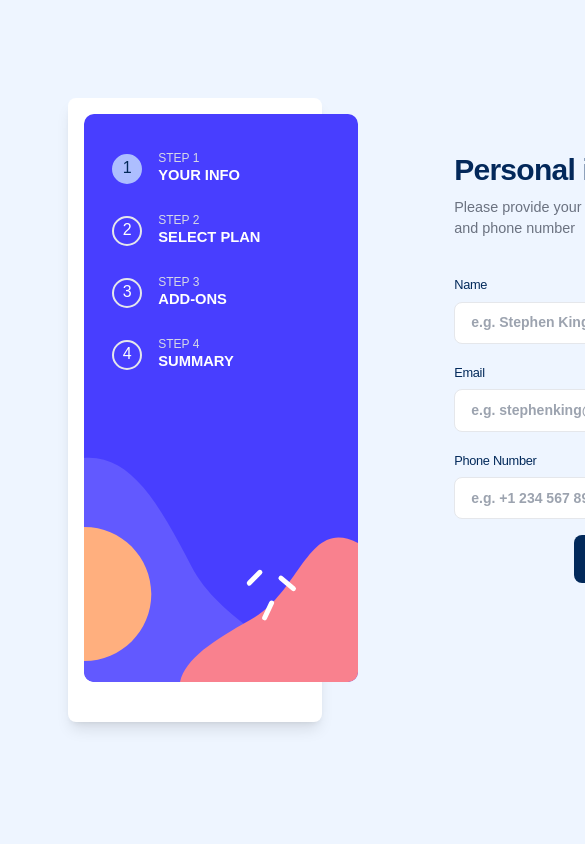
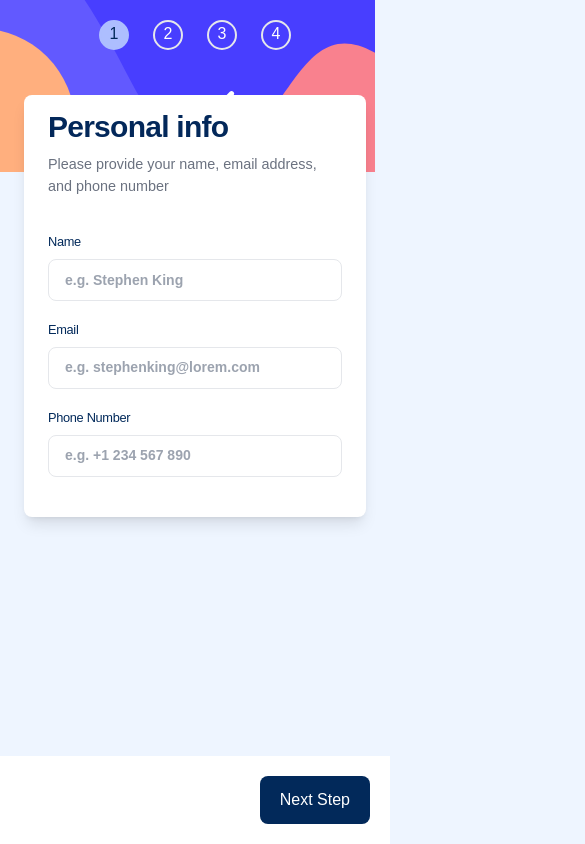
Before and after one commit to DOCSPLOIT/fm_multi_step_form, a React (Vite) app: page / in a window 390 px wide. Shown: the top 844 px of the page, 585 px wide, since content can reach past the window. Built offline with nearby package versions, Linux system fonts and the light colour scheme.

Commit message:
project finished

```diff
--- a/src/App.tsx
+++ b/src/App.tsx
@@ -7,8 +7,8 @@ import Stepper from './components/Stepper/Stepper'
 import './index.css'
 
 export default function App() {
-  return <div className='min-h-screen w-screen pt-12'>
-    <div className=' m-auto w-[65vw] rounded-lg mt-[3.1rem] min-h-[74vh] p-4 bg-white shadow-lg'>
+  return <div className='md:min-h-screen md:w-screen md:pt-12'>
+    <div className=' m-auto md:w-[65vw] rounded-lg md:mt-[3.1rem] md:min-h-[74vh] md:p-4 md:bg-white md:shadow-lg'>
       <Form>
         <Stepper heads={["Your Info", "Select Plan", "ADD-ONS","Summary"]} >
           <InfoForm />
--- a/src/components/Form/AddOns.tsx
+++ b/src/components/Form/AddOns.tsx
@@ -5,7 +5,7 @@ import { FormContext } from './Form'
 function AddOns() {
     const frmCtx = useContext(FormContext);
     const stepperCtx = useContext(StepperContext);
-    let items:any =[];
+    let items:any[] =frmCtx.addOns!;
 
     function saveItems(){
         frmCtx.setAddOns(items);
@@ -13,15 +13,17 @@ function AddOns() {
     }
 
     return (
-        <div>
+        <div className='bg-white p-6 pb-2 md:p-0 rounded-lg shadow-lg md:bg-transparent md:shadow-none'>
         <h1 className='text-3xl leading-[1rem] text-[#03285a] tracking-tight font-bold'>Pick add-ons</h1>
         <p className='text-[.9rem] font-medium text-gray-500 mt-[1.2rem]'>Please provide your name, email address, and phone number</p>
-        <form className='mt-8 pr-16 '>
+        <form className='mt-8 md:pr-16 '>
             <div>
            {addOns.map((t,i)=> <Checkbox
+
                                     title={t.name}
                                     subtitle={t.desc}
                                     tail={frmCtx.plan?.yearly?`$${t.amount.yearly}/yr`:`$${t.amount.monthly}/mr`}
+                                    checked={items.some(value=>value.name===t.name)}
                                     onChange={(e:boolean)=>{
                                         if(e){
                                             items.push(t);
@@ -31,7 +33,7 @@ function AddOns() {
                                     }}
                                     />)}
             </div>
-            <div className='mt-20'>
+            <div className='md:mt-24 absolute md:relative bottom-0 left-0 w-full p-4 md:p-0 bg-white'>
                     <button
                     type="button"
                         onClick={(e) => {
@@ -62,8 +64,8 @@ function AddOns() {
 
 
 
-function Checkbox({ title, subtitle, tail,onChange }:{title:string,subtitle:string,tail:string,onChange:any}) {
-    const [isChecked, setIsChecked] = React.useState(false);
+function Checkbox({ title, subtitle, tail,onChange,checked=false }:{title:string,subtitle:string,tail:string,onChange:any,checked:boolean}) {
+    const [isChecked, setIsChecked] = React.useState(checked);
 
     return (
       <label className={`flex items-center my-3 border rounded-lg  hover:border-[hsl(243,100%,62%)] px-4 py-2 transition-colors ${isChecked ? 'bg-[#f8f9fe] border-[hsl(243,100%,62%)]' : ''}`}>
@@ -92,6 +94,12 @@ function Checkbox({ title, subtitle, tail,onChange }:{title:string,subtitle:stri
 
 
 
+  const hasSameObject=(arr1:any[],arr2:any[]) => arr1.some(obj1 => {
+    return arr2.some(obj2 => {
+      return  obj1.name === obj2.name;
+    });
+  });
+
 
 
 
--- a/src/components/Form/Info.tsx
+++ b/src/components/Form/Info.tsx
@@ -28,10 +28,10 @@ function InfoForm() {
     })
 
     return (
-        <div>
+        <div className='bg-white p-6 rounded-lg shadow-lg md:bg-transparent md:shadow-none'>
             <h1 className='text-3xl leading-[1rem] text-[#03285a] tracking-tight font-bold'>Personal info</h1>
             <p className='text-[.9rem] font-medium text-gray-500 mt-[1.2rem]'>Please provide your name, email address, and phone number</p>
-            <form className='mt-8 pr-16 ' onSubmit={formik.handleSubmit}>
+            <form className='mt-8 md:pr-16 ' onSubmit={formik.handleSubmit}>
                 <Input
                     label='Name'
                     errorText={formik.errors.name}
@@ -67,11 +67,13 @@ function InfoForm() {
                     name="phone"
                     placeholder='e.g. +1 234 567 890'
                 />
+                <div className='absolute bottom-0 left-0 p-5 bg-white w-full md:relative md:p-0'>
                 <button
                     type="submit"
                     className='bg-[hsl(213,96%,18%)] px-5 py-3 rounded-lg float-right hover:bg-[#1556a7] text-white font-medium'>
                     Next Step
                 </button>
+                </div>
             </form>
         </div>
     )
--- a/src/components/Form/Plan.tsx
+++ b/src/components/Form/Plan.tsx
@@ -20,11 +20,11 @@ function Plan() {
         }
     }
     return (
-        <div>
+        <div className='bg-white p-6 pb-2 md:p-0 rounded-lg shadow-lg md:bg-transparent md:shadow-none'>
             <h1 className='text-3xl leading-[1rem] text-[#03285a] tracking-tight font-bold'>Select your plan</h1>
             <p className='text-[.9rem] font-medium text-gray-500 mt-[1.2rem]'>You have the option of monthly or yearly billing.</p>
-            <form className='mt-8 pr-16  '>
-                <div className="flex space-x-3 my-3">
+            <form className='mt-8 md:pr-16  '>
+                <div className="md:flex space-y-3 md:space-y-0 md:space-x-3 md:my-3">
                     {
                         plans.map((item, i) => <PlanItem
                             key={i} {...item}
@@ -39,7 +39,7 @@ function Plan() {
                     <DoubleLabeledSwitch checked={isYearly} label1={'Monthly'} label2={'Yearly'} onChange={(e: boolean) => setYearly(e)} />
                 </div>
 
-                <div className='mt-24'>
+                <div className='md:mt-24 absolute md:relative bottom-0 left-0 w-full p-4 md:p-0 bg-white'>
                     <button
                     type="button"
                         onClick={(e) => {
@@ -68,12 +68,15 @@ function Plan() {
 
 
 const PlanItem = (props: any) => {
-    return <div onClick={props.onSelect} className={'border rounded-lg w-1/3 p-4 hover:border-[hsl(243,100%,62%)] cursor-pointer ' + props.className}  >
-        <img alt="icon" src={props.image} />
-        <p className='font-bold text-[hsl(213,96%,18%)] mt-8'>{props.name}</p>
-        <p className='text-sm font-medium text-gray-400'>${props.yearly ? props.price.yearly + '/yr' : props.price.monthly + '/mo'}</p>
-        {props.yearly && (<p className='text-xs mt-2 text-[hsl(213,96%,18%)]'>2 months free</p>)}
+    return<div onClick={props.onSelect} className={'border rounded-lg p-4 hover:border-[hsl(243,100%,62%)] cursor-pointer ' + props.className + ' flex md:w-1/3 md:flex-col flex-row space-x-4 md:space-x-0 md:space-y-4'}>
+    <img alt="icon" width={40} src={props.image} />
+    <div className="md:ml-4">
+      <p className='font-bold text-[hsl(213,96%,18%)]'>{props.name}</p>
+      <p className='text-sm font-medium text-gray-400'>${props.yearly ? props.price.yearly + '/yr' : props.price.monthly + '/mo'}</p>
+      {props.yearly && (<p className='text-xs mt-2 text-[hsl(213,96%,18%)]'>2 months free</p>)}
     </div>
+  </div>
+
 }
 
 
--- a/src/components/Form/Summary.tsx
+++ b/src/components/Form/Summary.tsx
@@ -24,8 +24,8 @@ function Summary() {
 
     }
     if(isConfirmed){
-        return( <div className=''>
-                <img src={CheckIcon} className="mt-24 mx-auto"  width={75} alt="_check"/>
+        return( <div className='bg-white p-6 py-24 md:p-0 rounded-lg shadow-lg md:bg-transparent md:shadow-none'>
+                <img src={CheckIcon} className="md:mt-24 mx-auto"  width={75} alt="_check"/>
                 <p className='text-3xl my-4 text-center font-bold text-[#03285a]'>Thank you!</p>
                 <p className='text-sm text-center mx-auto w-3/4  text-gray-400 w-'>Thanks for confirming your subscription! We hope you have
                    fun suing our platform. If you ever need support, please feel
@@ -35,15 +35,17 @@ function Summary() {
         </div>)
     }else{
   return (
-    <div>
+    <div className='bg-white p-6 pb-2 md:p-0 rounded-lg shadow-lg md:bg-transparent md:shadow-none'>
             <h1 className='text-3xl leading-[1rem] text-[#03285a] tracking-tight font-bold'>Finishing up</h1>
             <p className='text-[.9rem] font-medium text-gray-500 mt-[1.2rem]'>Double-check everything looks OK before confirming.</p>
-            <form className='mt-8 pr-16 '>
+            <form className='mt-8 md:pr-16 '>
                 <div className='bg-[#f8f9fe] p-5  rounded-lg'>
                     <div className='border-b pb-6'>
                         <span className='mr-auto text-sm font-bold text-[hsl(213,96%,18%)]'>{plans[plan!.type!].name}({plan?.yearly?'Yearly':'Monthly'})</span>
                         <span className='float-right text-sm font-bold text-[hsl(213,96%,18%)]'>${plans[plan!.type!].price[plan?.yearly?'yearly':'monthly']}/{plan?.yearly?'yr':'mo'}</span>
-                        <p  className='text-xs text-gray-400 underline cursor-pointer'>Change</p>
+                        <p onClick={()=>{
+                            stepperCtx.goto(1)
+                        }}  className='text-xs text-gray-400 underline cursor-pointer'>Change</p>
                     </div>
                     <div>
                         {addOns?.map(item=>{
@@ -58,7 +60,7 @@ function Summary() {
                     <span className='text-sm font-medium text-gray-400'>Total (per {plan?.yearly?'year':'month'})</span>
                     <span className='float-right font-bold text-[hsl(243,100%,62%)]'>+${total()}/{plan?.yearly?'yr':'mo'}</span>
                 </div>
-                <div className='mt-24'>
+                <div className='md:mt-24 absolute md:relative bottom-0 left-0 w-full p-4 md:p-0 bg-white'>
                     <button
                     type="button"
                         onClick={(e) => {
--- a/src/components/Stepper/Stepper.tsx
+++ b/src/components/Stepper/Stepper.tsx
@@ -32,21 +32,25 @@ export default function Stepper(props: any) {
             return "bg-[hsl(228,100%,84%)] text-[hsl(213,96%,18%)] border-2 border-[hsl(228,100%,84%)] font-medium"
         } else { return "border-2 text-white font-medium" }
     }
-
+    function goto(index:number){
+        if(index!==current && (index+1)<total){
+            setCurrent(index);
+        }
+    }
     function onClickStep(index: number) {
         // setCurrent(index)
     }
 
-    return <StepperContext.Provider value={{ current, next, previous, total }}>
-        <div className="h-full w-full flex space-x-12">
-            <div className=" min-w-[274px] min-h-[568px]  overflow-hidden pt-10 rounded-lg bg-no-repeat bg-[url('src/assets/images/bg-sidebar-desktop.svg')] bg-contain">
+    return <StepperContext.Provider value={{ current, next, previous, total ,goto }}>
+        <div className="h-full w-full md:flex md:space-x-12">
+            <div className=" h-[172px] md:min-w-[274px]  md:min-h-[568px] flex justify-center md:flex-col overflow-hidden md:pt-10 md:rounded-lg bg-no-repeat bg-[url('src/assets/images/bg-sidebar-mobile.svg')] md:bg-[url('src/assets/images/bg-sidebar-desktop.svg')] bg-contain">
                 {
                     props.heads.map((text: string, index: number) => {
-                        return <div key={index} className="flex cursor-pointer space-x-4 px-7  " onClick={() => onClickStep(index)}>
+                        return <div key={index} className="flex cursor-pointer md:space-x-4 md:px-7 px-3  pt-5 md:pt-auto  " onClick={() => onClickStep(index)}>
                             <div className="mb-8">
                                 <p className={"rounded-full h-[30px] w-[30px] text-center  " + classNameOfNumber(index)}>{index + 1}</p>
                             </div>
-                            <div>
+                            <div className="hidden md:block">
                                 <p className="leading-[.8] text-[.75rem]  text-[hsl(229,24%,87%)]">STEP {index + 1}</p>
                                 <p className="font-bold text-[.92rem] leading-[1.5rem] text-white">{text.toUpperCase()}</p>
                             </div>
@@ -54,7 +58,7 @@ export default function Stepper(props: any) {
                     })
                 }
             </div>
-            <div className="grow p-12 ">
+            <div className="grow md:p-12 pt-12 px-6 mt-[-125px] md:mt-0">
                 {props.children[current]}
             </div>
         </div>
@@ -66,4 +70,4 @@ export default function Stepper(props: any) {
 
 
 
-export const StepperContext = React.createContext({ total: 0, current: 0, next() { }, previous() { } })
+export const StepperContext = React.createContext({ total: 0, current: 0, next() { }, previous() { },goto(index:number){} })
```
